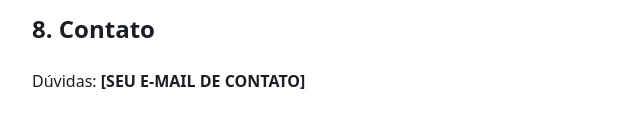
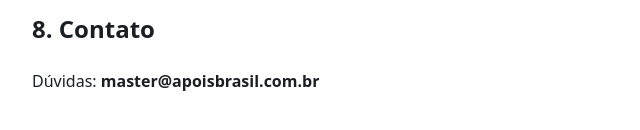
Before and after one commit to apoistecnologia-gif/silencius-privacidade, a plain HTML site: page index.html in a window 1280 px wide. Shown: the part 1416-1546 px from the top of the page, 228-868 px from the left. Drawn offline with Linux system fonts and the light colour scheme.

Commit message:
E-mail de contato

```diff
--- a/index.html
+++ b/index.html
@@ -53,6 +53,6 @@ triagem de chamadas e o acesso aos contatos. Sem essas permissões, a recusa aut
 <p>Esta política pode ser atualizada. A data no topo indica a versão em vigor.</p>
 
 <h2>8. Contato</h2>
-<p>Dúvidas: <strong>[SEU E-MAIL DE CONTATO]</strong></p>
+<p>Dúvidas: <strong>master@apoisbrasil.com.br</strong></p>
 </body>
 </html>
```
